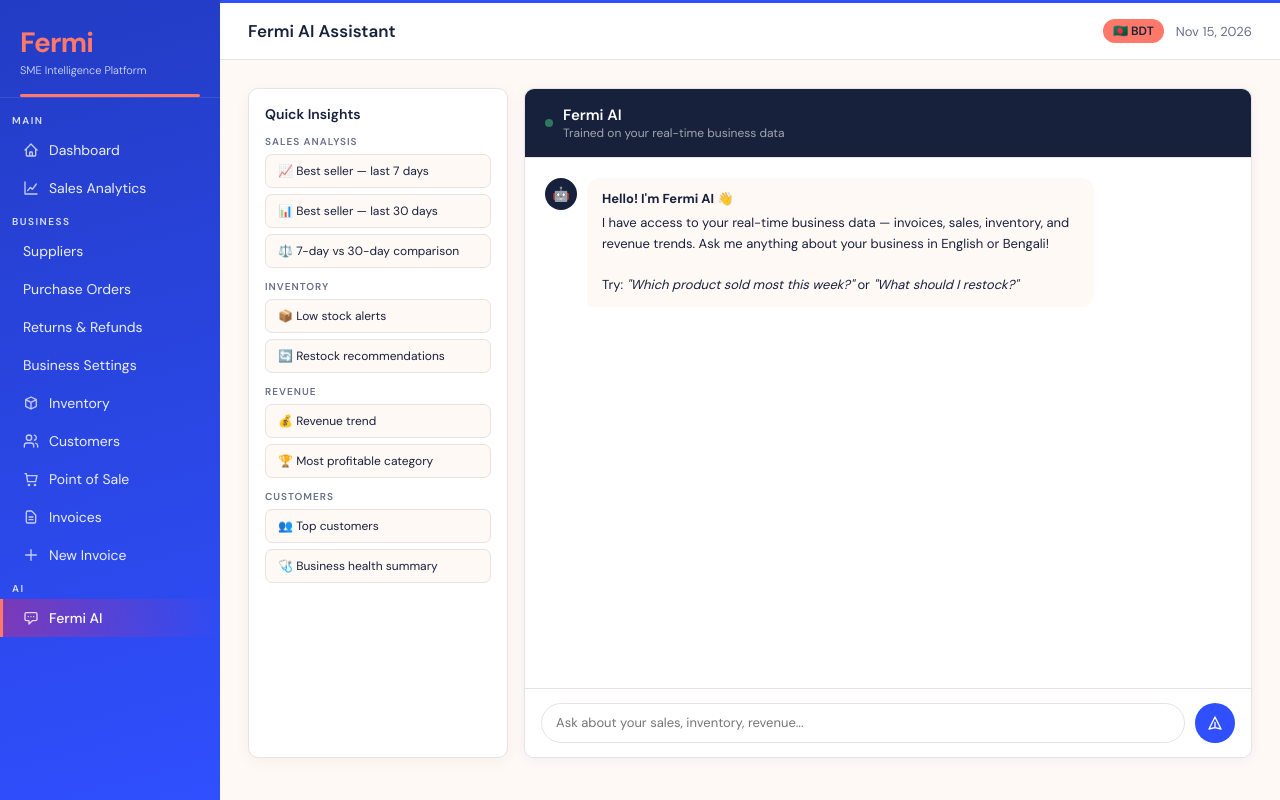
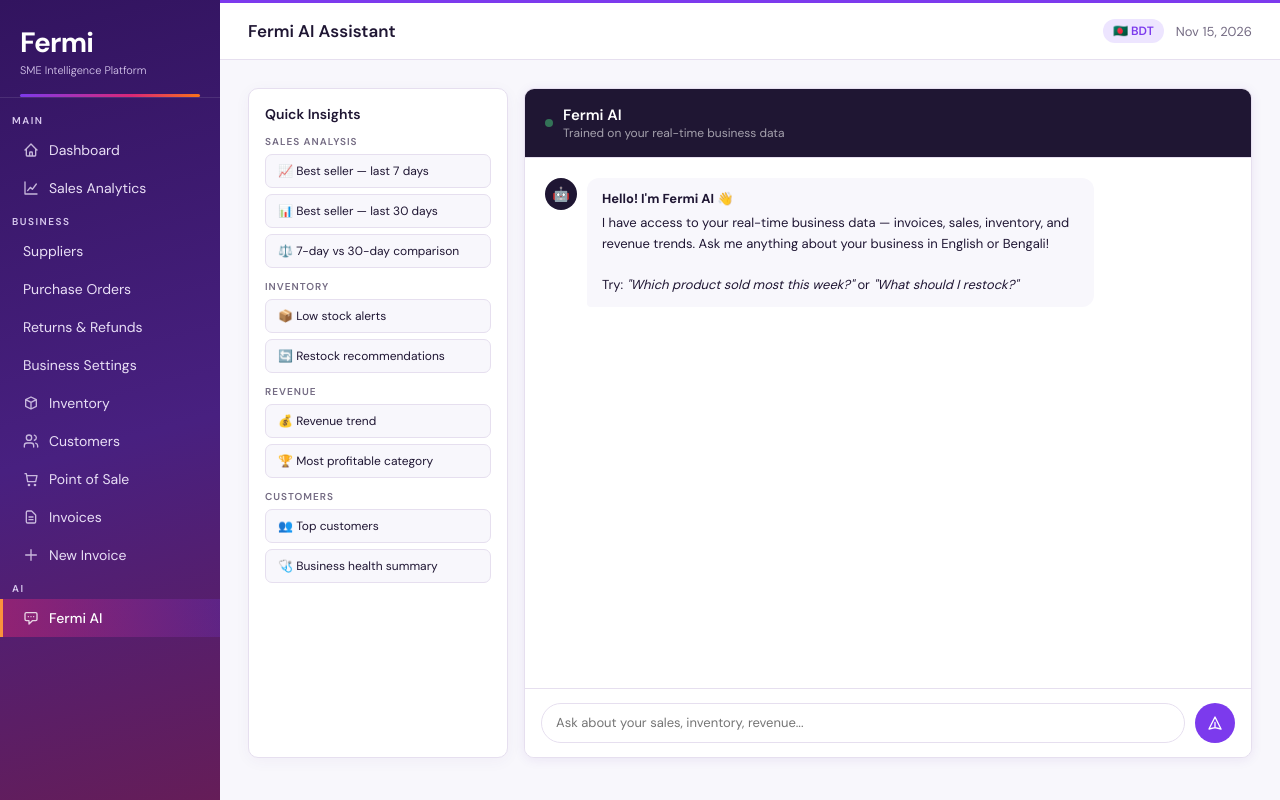
Before and after one commit to tarifuli/Fermi, a Flask app: template templates/chatbot.html in a window 1280 px wide. Run offline with Flask 3, Linux system fonts and the light colour scheme; the template is opened without the code that fills it, so the values that code supplies are empty.

Commit message:
Finalize original Instagram-inspired theme for visual approval

```diff
--- a/templates/analytics.html
+++ b/templates/analytics.html
@@ -69,6 +69,6 @@
 <script>
 const points={{ chart|tojson }};
 const chartElement=document.getElementById('analyticsRevenue');
-if(window.Chart&&chartElement){new Chart(chartElement,{type:'bar',data:{labels:points.map(p=>p.date.slice(5)),datasets:[{label:'Paid revenue (BDT)',data:points.map(p=>p.revenue),backgroundColor:'rgba(48,79,254,.23)',borderColor:'#304FFE',borderWidth:1,borderRadius:5}]},options:{responsive:true,maintainAspectRatio:false,plugins:{legend:{display:false},tooltip:{callbacks:{label:ctx=>'৳'+Number(ctx.parsed.y).toLocaleString('en-BD',{minimumFractionDigits:2})}}},scales:{y:{beginAtZero:true,ticks:{callback:v=>'৳'+Number(v).toLocaleString('en-BD')}},x:{ticks:{maxTicksLimit:10},grid:{display:false}}}}})}
+if(window.Chart&&chartElement){new Chart(chartElement,{type:'bar',data:{labels:points.map(p=>p.date.slice(5)),datasets:[{label:'Paid revenue (BDT)',data:points.map(p=>p.revenue),backgroundColor:'rgba(124,58,237,.23)',borderColor:'#7C3AED',borderWidth:1,borderRadius:5}]},options:{responsive:true,maintainAspectRatio:false,plugins:{legend:{display:false},tooltip:{callbacks:{label:ctx=>'৳'+Number(ctx.parsed.y).toLocaleString('en-BD',{minimumFractionDigits:2})}}},scales:{y:{beginAtZero:true,ticks:{callback:v=>'৳'+Number(v).toLocaleString('en-BD')}},x:{ticks:{maxTicksLimit:10},grid:{display:false}}}}})}
 </script>
 {% endblock %}
--- a/templates/base.html
+++ b/templates/base.html
@@ -8,23 +8,23 @@
 <script src="https://cdn.jsdelivr.net/npm/chart.js"></script>
 <style>
   :root {
-    --navy:    #17213C;
-    --blue:    #304FFE;
-    --sky:     #E8EDFF;
+    --navy:    #1F1633;
+    --blue:    #7C3AED;
+    --sky:     #EDE5FF;
     --teal:    #0F6E56;
     --mint:    #E1F5EE;
     --amber:   #C47D1A;
     --cream:   #FAEEDA;
     --red:     #B03A2E;
     --rose:    #FDEAEA;
-    --bg:      #FFF9F5;
+    --bg:      #F8F7FC;
     --white:   #FFFFFF;
-    --text:    #17213C;
-    --muted:   #687087;
-    --border:  #E8E2E0;
+    --text:    #1F1633;
+    --muted:   #746B83;
+    --border:  #E6DFEF;
     --radius:  10px;
-    --shadow:  0 2px 12px rgba(48,79,254,0.08);
-    --shadow-lg: 0 8px 32px rgba(48,79,254,0.13);
+    --shadow:  0 2px 12px rgba(76,29,149,0.08);
+    --shadow-lg: 0 8px 32px rgba(76,29,149,0.13);
   }
   * { margin:0; padding:0; box-sizing:border-box; }
   body { font-family:'DM Sans',sans-serif; background:var(--bg); color:var(--text); min-height:100vh; display:flex; }
@@ -45,7 +45,7 @@
   .nav-section { padding: 8px 12px 4px; font-size:10px; text-transform:uppercase; letter-spacing:1.5px; color:rgba(255,255,255,0.35); font-weight:600; }
   .nav-item { display:flex; align-items:center; gap:10px; padding:10px 20px; color:rgba(255,255,255,0.7); text-decoration:none; font-size:14px; font-weight:400; border-left:3px solid transparent; transition:all 0.15s; }
   .nav-item:hover { background:rgba(255,255,255,0.07); color:#fff; }
-  .nav-item.active { background:rgba(255,255,255,0.1); color:#fff; border-left-color:#FFB4AA; font-weight:500; }
+  .nav-item.active { background:rgba(255,255,255,0.1); color:#fff; border-left-color:#F9A8D4; font-weight:500; }
   .nav-item svg { width:16px; height:16px; opacity:0.8; flex-shrink:0; }
 
   /* ── MAIN ── */
@@ -79,12 +79,12 @@
   thead th { background:var(--bg); color:var(--muted); font-weight:600; font-size:11px; text-transform:uppercase; letter-spacing:0.5px; padding:10px 14px; text-align:left; border-bottom:1px solid var(--border); }
   tbody td { padding:11px 14px; border-bottom:1px solid var(--border); color:var(--text); }
   tbody tr:last-child td { border-bottom:none; }
-  tbody tr:hover { background:#FFF4EF; }
+  tbody tr:hover { background:#FAF7FF; }
 
   /* ── BUTTONS ── */
   .btn { display:inline-flex; align-items:center; gap:6px; padding:8px 16px; border-radius:7px; font-size:13px; font-weight:500; cursor:pointer; border:none; text-decoration:none; transition:all 0.15s; font-family:'DM Sans',sans-serif; }
   .btn-primary { background:var(--blue); color:#fff; }
-  .btn-primary:hover { background:#243DD6; }
+  .btn-primary:hover { background:#6D28D9; }
   .btn-success { background:var(--teal); color:#fff; }
   .btn-success:hover { background:#0a5240; }
   .btn-danger { background:var(--red); color:#fff; }
@@ -105,7 +105,7 @@
   .form-group { margin-bottom:14px; }
   .form-label { display:block; font-size:12px; font-weight:600; color:var(--muted); margin-bottom:5px; text-transform:uppercase; letter-spacing:0.4px; }
   .form-control { width:100%; padding:9px 12px; border:1px solid var(--border); border-radius:7px; font-size:13px; font-family:'DM Sans',sans-serif; color:var(--text); background:var(--white); transition:border-color 0.15s; }
-  .form-control:focus { outline:none; border-color:var(--blue); box-shadow:0 0 0 3px rgba(48,79,254,0.1); }
+  .form-control:focus { outline:none; border-color:var(--blue); box-shadow:0 0 0 3px rgba(124,58,237,0.1); }
   select.form-control { cursor:pointer; }
 
   /* ── MODAL ── */
@@ -129,34 +129,28 @@
 
   @media(max-width:900px) { .stats-grid { grid-template-columns:1fr 1fr; } .grid-2,.grid-3 { grid-template-columns:1fr; } }
 
-/* Fermi Cobalt & Guava theme: vivid brand accents with calm data surfaces. */
-:root { --coral:#FF7869; --brand-gradient:linear-gradient(135deg,#304FFE,#6078FF); }
-.sidebar { background:linear-gradient(165deg,#233CC4 0%,#304FFE 100%); }
+/* Fermi sunset theme: vivid brand accents with calm data surfaces. */
+:root { --pink:#DB2777; --orange:#F97316; --brand-gradient:linear-gradient(135deg,#7C3AED 0%,#DB2777 62%,#F97316 100%); }
+.sidebar { background:linear-gradient(165deg,#32145F 0%,#482080 55%,#651D58 100%); }
 .sidebar-logo { position:relative; }
-.sidebar-logo::after { content:""; position:absolute; bottom:0; left:20px; right:20px; height:3px; border-radius:4px; background:#FF7869; }
+.sidebar-logo::after { content:""; position:absolute; bottom:0; left:20px; right:20px; height:3px; border-radius:4px; background:var(--brand-gradient); }
 .sidebar-logo h1 { font-family:'DM Sans',sans-serif; font-weight:700; letter-spacing:-.8px; font-size:28px; }
-.sidebar-logo span,.nav-section { color:#D8DFFF; }
-.nav-item { color:#EBEFFF; }
-.nav-item.active { background:linear-gradient(90deg,rgba(219,39,119,.45),rgba(48,79,254,.2)); border-left-color:#FF7869; }
-.topbar { border-top:3px solid #304FFE; }
-.card,.stat-card { box-shadow:0 3px 16px rgba(23,33,60,.045); }
-.stat-card { border-top:3px solid #304FFE; }
-.stat-card:nth-child(2) { border-top-color:#FF7869; }
-.stat-card:nth-child(3) { border-top-color:#6078FF; }
-.stat-card:nth-child(4) { border-top-color:#6078FF; }
-.btn-primary { box-shadow:0 3px 8px rgba(48,79,254,.16); }
-.btn-primary:hover { background:#243DD6; }
-.btn-ghost:hover { border-color:#A6B4FF; }
+.sidebar-logo span,.nav-section { color:#D8C9EE; }
+.nav-item { color:#E9DFF6; }
+.nav-item.active { background:linear-gradient(90deg,rgba(219,39,119,.45),rgba(124,58,237,.2)); border-left-color:#FB923C; }
+.topbar { border-top:3px solid #7C3AED; }
+.card,.stat-card { box-shadow:0 3px 16px rgba(70,28,110,.045); }
+.stat-card { border-top:3px solid #7C3AED; }
+.stat-card:nth-child(2) { border-top-color:#DB2777; }
+.stat-card:nth-child(3) { border-top-color:#F97316; }
+.stat-card:nth-child(4) { border-top-color:#A855F7; }
+.btn-primary { box-shadow:0 3px 8px rgba(124,58,237,.16); }
+.btn-primary:hover { background:#6D28D9; }
+.btn-ghost:hover { border-color:#C4B5FD; }
 .rank-bar-fill { background:var(--brand-gradient); }
-:where(a,button,input,select,textarea):focus-visible { outline:3px solid #8395FF; outline-offset:3px; }
+:where(a,button,input,select,textarea):focus-visible { outline:3px solid #A78BFA; outline-offset:3px; }
 @media(prefers-reduced-motion:reduce) { *,*::before,*::after { transition:none!important; } }
 
-</style>
-<style>
-.badge-blue { background:#FF7869; color:#17213C; }
-.nav-item.active { color:#FFF; }
-.sidebar-logo h1 { color:#FF7869; }
-.stat-card:nth-child(2) .stat-icon { background:#FFEAE5; }
 </style>
 {% block extra_styles %}{% endblock %}
 <meta name="csrf-token" content="{{ csrf_token }}">
--- a/templates/business_setup.html
+++ b/templates/business_setup.html
@@ -15,7 +15,7 @@
 .setup-help{color:var(--muted);font-size:14px;line-height:1.65;margin-bottom:28px}
 .setup-field-label{font-size:13px;font-weight:700;display:block;margin-bottom:10px;color:var(--navy)}
 .setup-input{width:100%;padding:16px 18px;font:inherit;font-size:16px;border:1.5px solid var(--border);border-radius:10px;outline:none;transition:box-shadow .15s,border-color .15s}
-.setup-input:focus{border-color:var(--blue);box-shadow:0 0 0 4px rgba(48,79,254,.12)}
+.setup-input:focus{border-color:var(--blue);box-shadow:0 0 0 4px rgba(124,58,237,.12)}
 .setup-counter{display:flex;justify-content:space-between;gap:8px;color:var(--muted);font-size:12px;margin-top:10px}
 .setup-validation{color:var(--red);font-size:13px;margin-top:8px;min-height:18px}
 .setup-actions{display:flex;align-items:center;gap:14px;flex-wrap:wrap;margin-top:28px}
--- a/templates/chatbot.html
+++ b/templates/chatbot.html
@@ -28,9 +28,9 @@
   @keyframes bounce { 0%,80%,100%{transform:translateY(0)} 40%{transform:translateY(-6px)} }
   .chat-input-area { padding:14px 16px; border-top:1px solid var(--border); display:flex; gap:10px; background:var(--white); }
   .chat-input { flex:1; padding:10px 14px; border:1px solid var(--border); border-radius:24px; font-size:13px; font-family:'DM Sans',sans-serif; outline:none; transition:border-color 0.15s; resize:none; }
-  .chat-input:focus { border-color:var(--blue); box-shadow:0 0 0 3px rgba(48,79,254,0.1); }
+  .chat-input:focus { border-color:var(--blue); box-shadow:0 0 0 3px rgba(124,58,237,0.1); }
   .send-btn { width:40px; height:40px; border-radius:50%; background:var(--blue); border:none; cursor:pointer; display:flex; align-items:center; justify-content:center; flex-shrink:0; transition:background 0.15s; }
-  .send-btn:hover { background:#243DD6; }
+  .send-btn:hover { background:#6D28D9; }
   .prompt-chip { display:block; width:100%; text-align:left; padding:8px 12px; background:var(--bg); border:1px solid var(--border); border-radius:7px; font-size:12px; cursor:pointer; margin-bottom:6px; color:var(--text); font-family:'DM Sans',sans-serif; transition:all 0.15s; }
   .prompt-chip:hover { background:var(--sky); border-color:var(--blue); color:var(--blue); }
   .section-label { font-size:10px; text-transform:uppercase; letter-spacing:1px; color:var(--muted); font-weight:600; margin:12px 0 6px; }
--- a/templates/pos.html
+++ b/templates/pos.html
@@ -13,7 +13,7 @@
 .pos-toolbar select{min-width:140px}
 .pos-catalog{display:grid;grid-template-columns:repeat(auto-fill,minmax(180px,1fr));gap:12px}
 .pos-product{background:#fff;border:1px solid var(--border);border-radius:12px;padding:17px;text-align:left;cursor:pointer;transition:box-shadow .15s,border-color .15s;min-height:146px}
-.pos-product:hover:not(:disabled),.pos-product:focus-visible{border-color:var(--blue);box-shadow:0 4px 16px #17213C18}
+.pos-product:hover:not(:disabled),.pos-product:focus-visible{border-color:var(--blue);box-shadow:0 4px 16px #1F163318}
 .pos-product:disabled{opacity:.48;cursor:not-allowed}
 .pos-product strong{display:block;color:var(--navy);font-size:15px;overflow-wrap:anywhere}
 .pos-product small{display:block;color:var(--muted);font-size:12px;margin:7px 0 15px}
```
Also changed, not shown: templates/dashboard.html (+5 -5 lines), templates/login.html (+23 -25 lines), templates/signup.html (+20 -22 lines), templates/view_invoice.html (+4 -4 lines).
